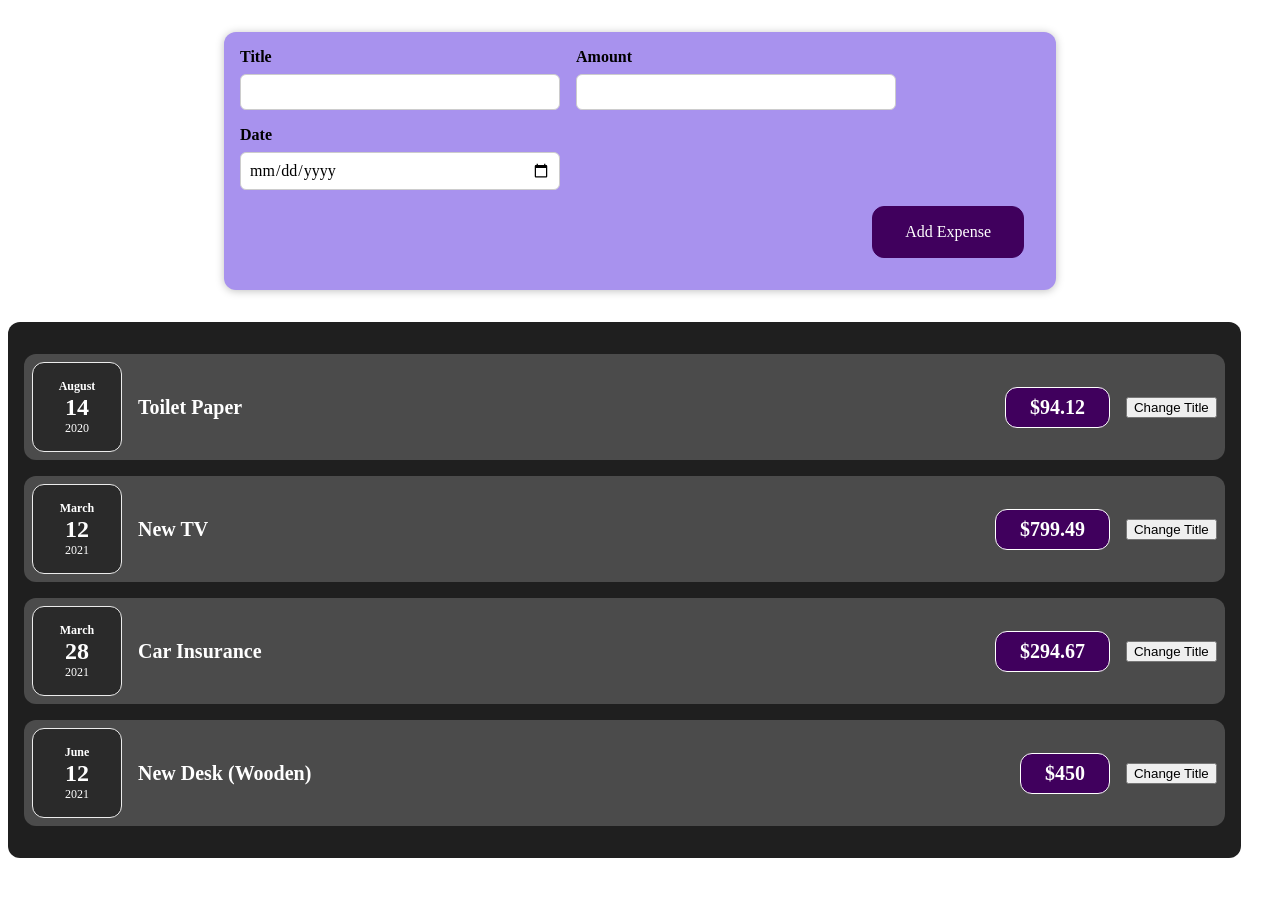
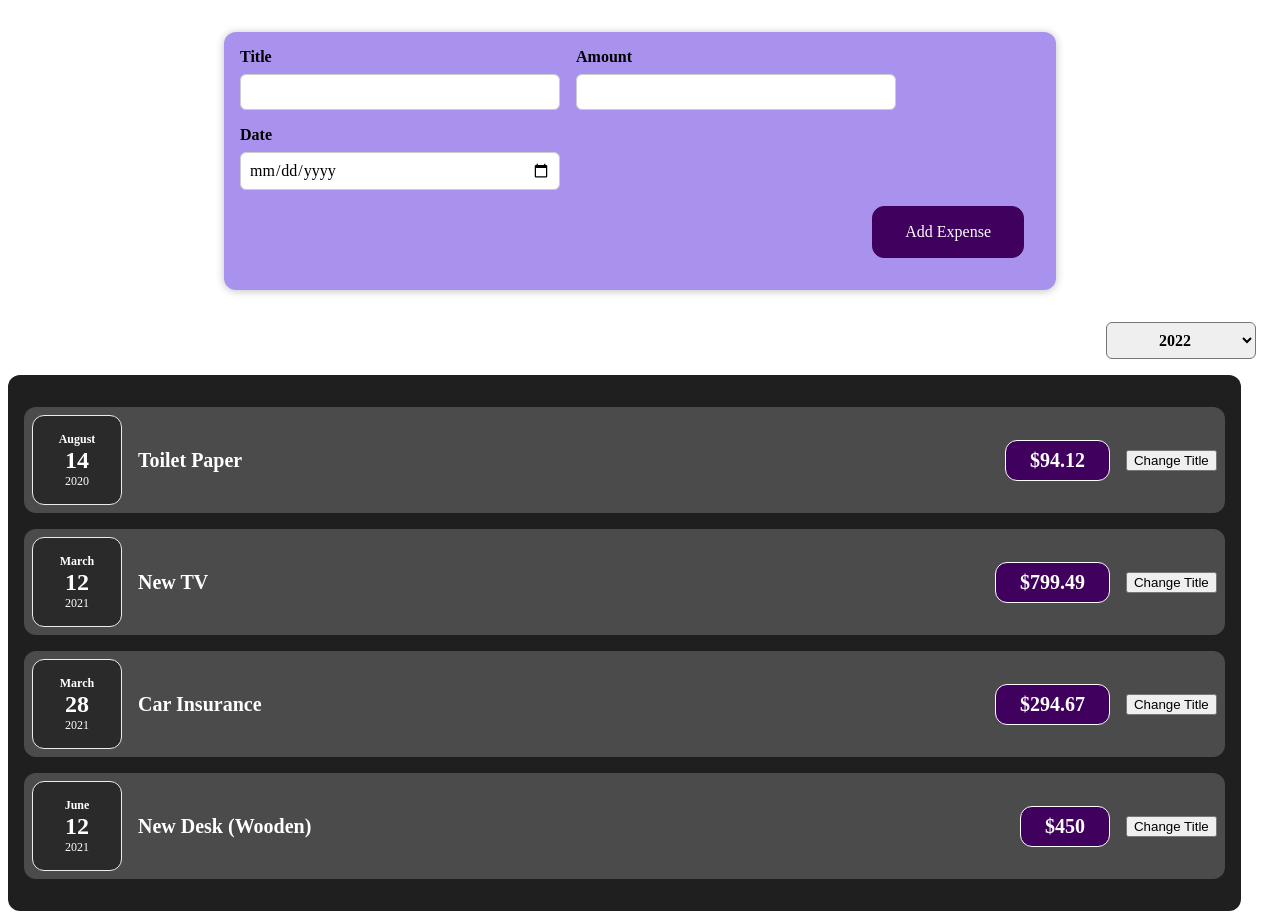
Before and after one commit to zhilyakov1986/stackblitz-udemy-cource, a React (Create React App) app: page / in a window 1280 px wide. Before the commit the page ends 866 px from the top, so only its background shows below. Built offline with nearby package versions, Linux system fonts and the light colour scheme.

Commit message:
1 file modified, 2 added

```diff
--- a/src/components/Expenses/Expenses.tsx
+++ b/src/components/Expenses/Expenses.tsx
@@ -1,3 +1,4 @@
+import ExpensesFilter from '../Expenses/ExpensesFilter';
 import Card from '../UI/Card';
 import ExpenseItem from './ExpenseItem';
 import './Expenses.css';
@@ -6,6 +7,8 @@
   const items = props.items;
 
   return (
+    <>
+      <ExpensesFilter />
       <Card className="expenses">
         <ExpenseItem
           title={items[0].title}
@@ -28,6 +31,7 @@
           date={items[3].date}
         />
       </Card>
+    </>
   );
 };
 
--- /dev/null
+++ b/src/components/Expenses/ExpensesFilter.css
@@ -0,0 +1,24 @@
+.expenses-filter {
+  color: white;
+  padding: 0 1rem;
+}
+
+.expenses-filter__control {
+  display: flex;
+  width: 100%;
+  align-items: center;
+  justify-content: space-between;
+  margin: 1rem 0;
+}
+
+.expenses-filter label {
+  font-weight: bold;
+  margin-bottom: 0.5rem;
+}
+
+.expenses-filter select {
+  font: inherit;
+  padding: 0.5rem 3rem;
+  font-weight: bold;
+  border-radius: 6px;
+}
--- /dev/null
+++ b/src/components/Expenses/ExpensesFilter.tsx
@@ -0,0 +1,21 @@
+import React from 'react';
+
+import './ExpensesFilter.css';
+
+const ExpensesFilter = () => {
+  return (
+    <div className="expenses-filter">
+      <div className="expenses-filter__control">
+        <label>Filter by year</label>
+        <select>
+          <option value="2022">2022</option>
+          <option value="2021">2021</option>
+          <option value="2020">2020</option>
+          <option value="2019">2019</option>
+        </select>
+      </div>
+    </div>
+  );
+};
+
+export default ExpensesFilter;
```
Lines whose indentation alone changed are shown as unchanged.
